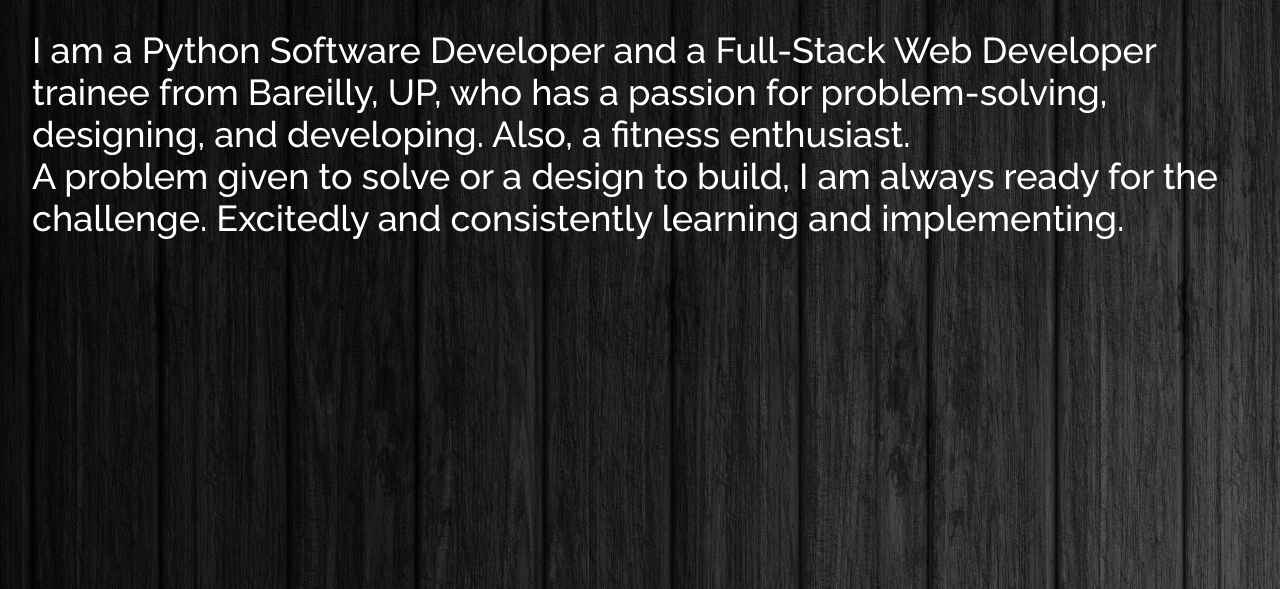
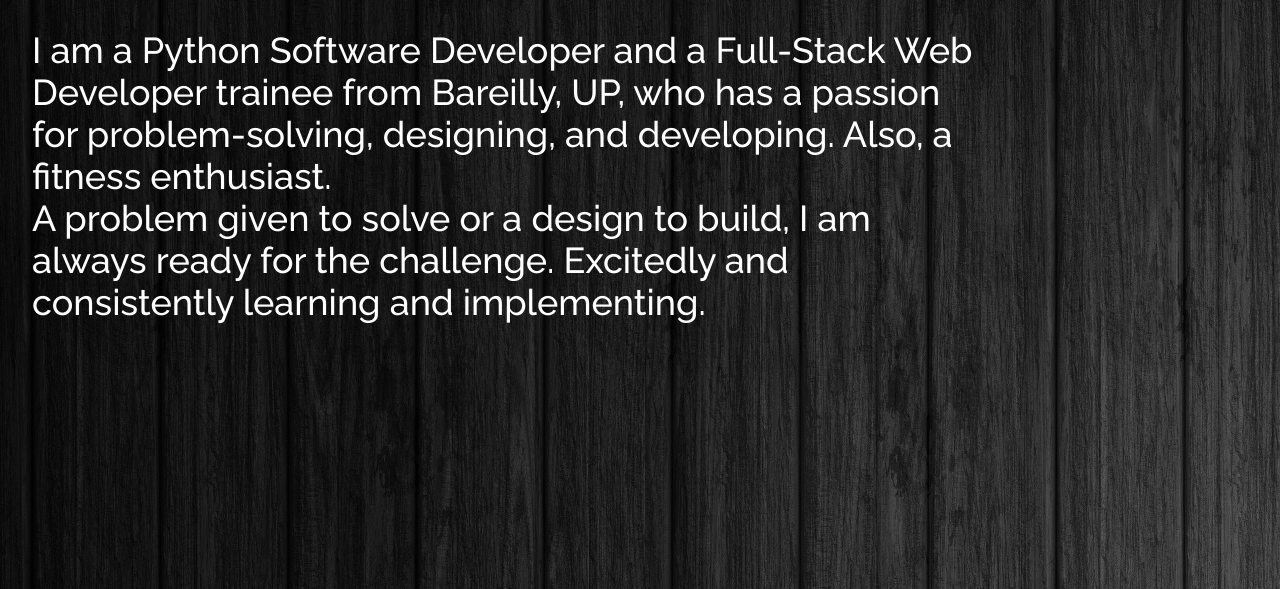
Before and after one commit to nikhil1067/My-Portfolio, a plain HTML site: page about.html in a window 1280 px wide. Shown: the part 211-800 px from the top of the page. Drawn offline with Linux system fonts and the light colour scheme.

Commit message:
Update index.css

```diff
--- a/index.css
+++ b/index.css
@@ -12,7 +12,7 @@ body{
 }
 .sections{
     font-size: 2.5rem;
-    max-width: 100%;
+    width: 60rem;
     margin-top: 1rem;
     margin-bottom: 1rem;
     margin-left: 2rem;
```
